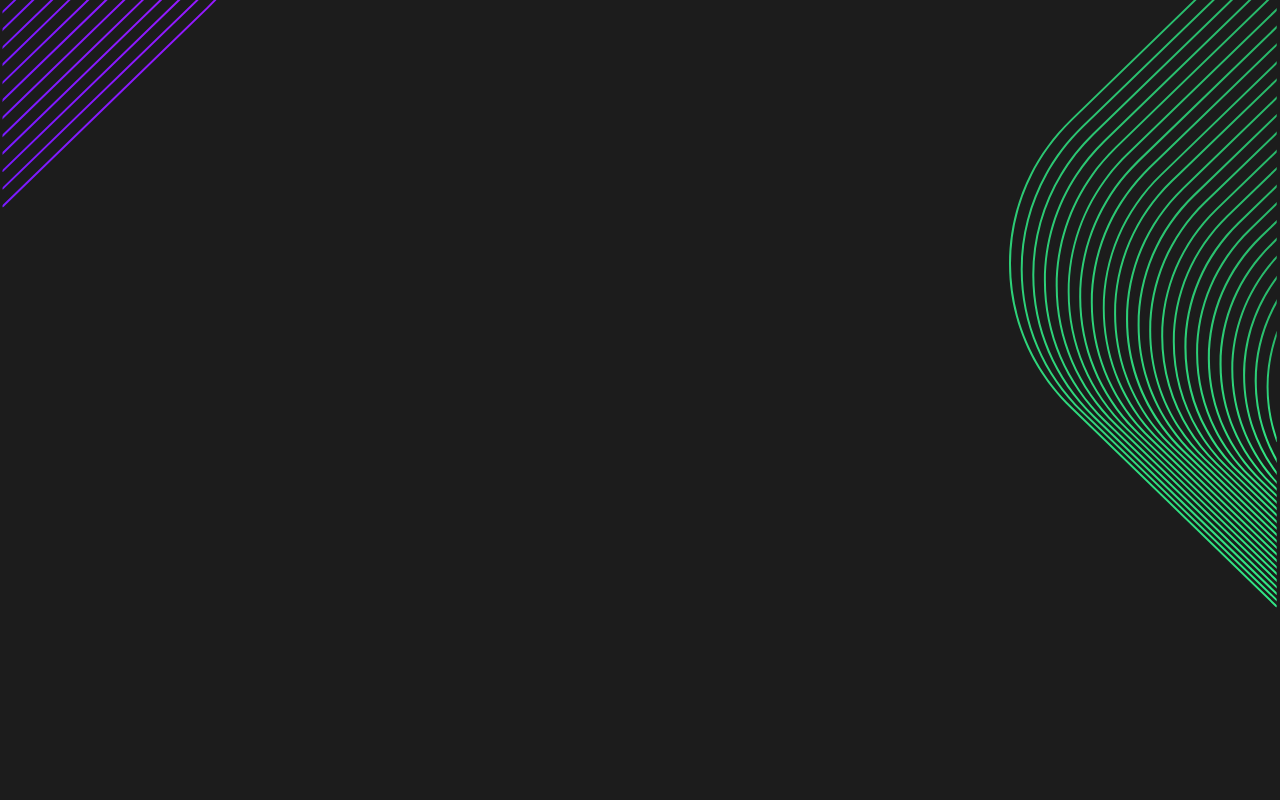
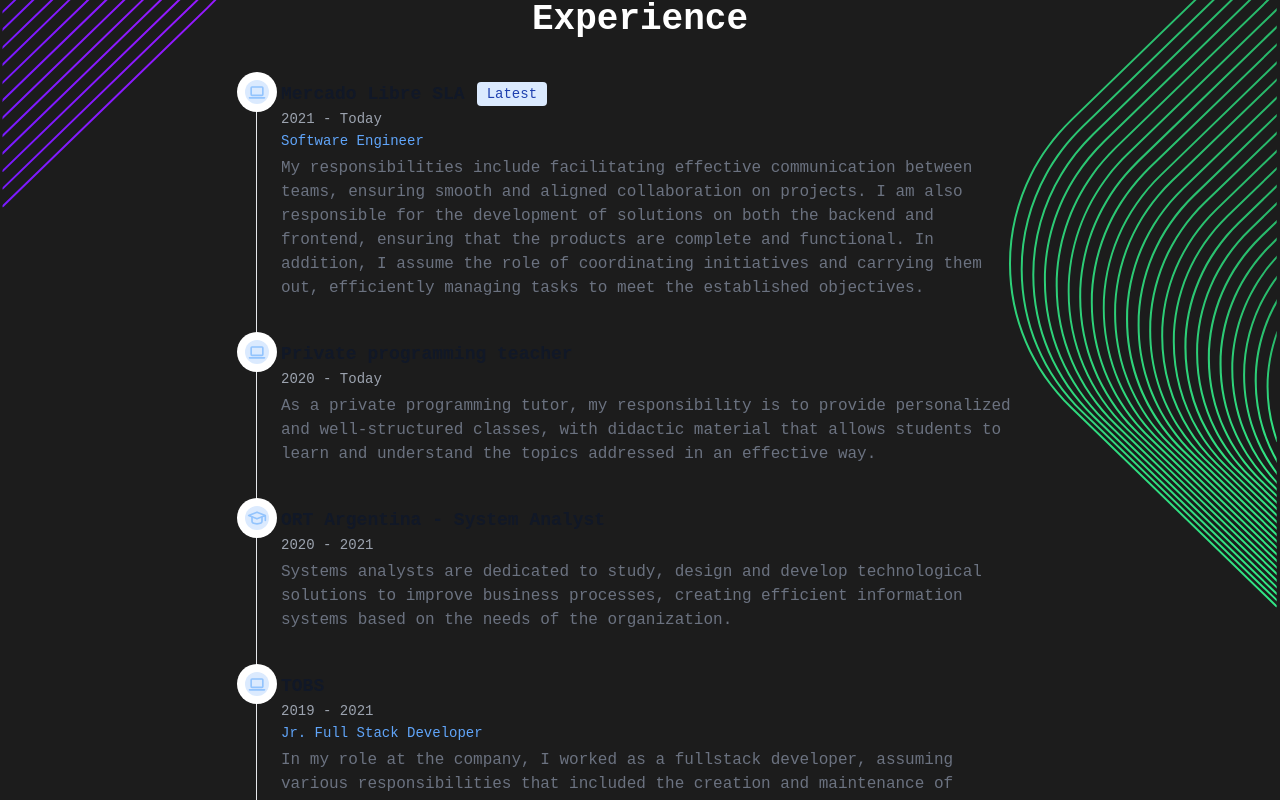
Before and after one commit to JorgeSerrano26/serranojorgev2, a Next.js app: page / in a window 1280 px wide. Shown: the part 880-1680 px from the top of the page. Built offline with nearby package versions, Linux system fonts and the light colour scheme.

Commit message:
experience

```diff
--- a/app/error.tsx
+++ b/app/error.tsx
@@ -5,6 +5,7 @@ type Props = {
 	error: Error;
 	reset: () => void;
 };
+
 export default function ErrorPage({ error, reset }: Props) {
 	useEffect(() => {
 		// Log the error to an error reporting service
--- a/app/page.tsx
+++ b/app/page.tsx
@@ -1,9 +1,17 @@
 import FloatingMenu from "@components/FloatingMenu/FloatingMenu";
 import ScrollIcon from "@components/ScrollIcon/ScrollIcon";
+import Timeline from "@components/Timeline/Timeline";
 import type { NextPage } from "next";
 import Image from "next/legacy/image";
+import ExperienceService from "services/ExperienceService";
 
-const Home: NextPage = () => {
+const getData = () => {
+	return ExperienceService.getExperience();
+};
+
+const Home: NextPage = async () => {
+	const dataExperience = await getData();
+
 	return (
 		<main>
 			<FloatingMenu
@@ -35,7 +43,7 @@ const Home: NextPage = () => {
 				</div>
 				<ScrollIcon className="top-[99%] translate-y-[-50%]" />
 			</div>
-			<div className="relative hidden md:block h-[1000px]">
+			<div className="relative hidden md:block">
 				<div className="absolute left-0 top-[-400px]">
 					<Image src="/home-purple.svg" priority width={271} height={688} />
 				</div>
@@ -43,6 +51,18 @@ const Home: NextPage = () => {
 					<Image src="/home-green.svg" width={271} priority height={688} />
 				</div>
 			</div>
+			{/* Experience */}
+			<section
+				id="experience"
+				className="w-[70%] md:w-60% max-w-screen-md m-auto pt-20 pb-20"
+			>
+				<div className="text-center">
+					<h1 className="inline-block z-1 relative text-4xl font-semibold mb-10 after:content-[''] after:w-full after:h-3 after:block after:absolute after:bg-fuchsia-500 after:top-[75%] after:z-[-1]">
+						Experience
+					</h1>
+				</div>
+				<Timeline items={dataExperience} />
+			</section>
 		</main>
 	);
 };
--- /dev/null
+++ b/components/Timeline/Timeline.tsx
@@ -0,0 +1,57 @@
+import { IconDeviceLaptop, IconSchool } from "@tabler/icons-react";
+import { Experience } from "services/ExperienceService";
+
+type TimelineProps = {
+	items: Experience[];
+};
+type TimeLineComponent = (props: TimelineProps) => JSX.Element;
+
+const Timeline: TimeLineComponent = ({ items }) => {
+	return (
+		<ol className="relative border-l border-gray-200 dark:border-gray-700">
+			{items.map((item, index) => {
+				const from = new Date(item.from);
+				const today = item.to === "today";
+				const to = today ? new Date() : new Date(item.to);
+				const isLatest = index === 0;
+				const isWork = item.type === "work";
+
+				return (
+					<li
+						key={`timeline-item-${index}`}
+						className="ml-6 [&:not(:last-child)]:mb-10"
+					>
+						<span className="absolute p-0.5 flex items-center justify-center w-6 h-6 bg-blue-100 rounded-full -left-3 ring-8 ring-white dark:ring-gray-900 dark:bg-blue-900">
+							{isWork ? (
+								<IconDeviceLaptop color="#93c4fd" />
+							) : (
+								<IconSchool color="#93c4fd" />
+							)}
+						</span>
+						<h3 className="flex items-center mb-1 text-lg font-semibold text-gray-900 dark:text-white">
+							{item.title}{" "}
+							{isLatest && (
+								<span className="bg-blue-100 text-blue-800 text-sm font-medium mr-2 px-2.5 py-0.5 rounded dark:bg-blue-900 dark:text-blue-300 ml-3">
+									Latest
+								</span>
+							)}
+						</h3>
+						<time className="block mb-2 text-sm font-normal leading-none text-gray-400 dark:text-gray-500">
+							{from.getFullYear()} - {today ? "Today" : to.getFullYear()}
+						</time>
+						{isWork && item.position && (
+							<p className="block mb-2 text-sm font-normal leading-none text-blue-400">
+								{item.position}
+							</p>
+						)}
+						<p className="mb-4 text-base font-normal text-gray-500 dark:text-gray-400">
+							{item.description}
+						</p>
+					</li>
+				);
+			})}
+		</ol>
+	);
+};
+
+export default Timeline;
--- a/package.json
+++ b/package.json
@@ -12,6 +12,7 @@
 		"@nextui-org/react": "^1.0.0-beta.13",
 		"@tabler/icons-react": "^2.26.0",
 		"classnames": "^2.3.2",
+		"date-fns": "^2.30.0",
 		"eslint-config-next": "^13.4.10",
 		"next": "^13.4.10",
 		"path": "^0.12.7",
@@ -23,6 +24,7 @@
 	"devDependencies": {
 		"@testing-library/jest-dom": "^5.17.0",
 		"@testing-library/react": "^14.0.0",
+		"@types/jest": "^29.5.3",
 		"@types/node": "20.4.2",
 		"@types/react": "18.2.15",
 		"@types/react-vertical-timeline-component": "^3.3.3",
--- a/rome.json
+++ b/rome.json
@@ -6,7 +6,10 @@
     "linter": {
         "enabled": true,
         "rules": {
-            "recommended": true
+            "recommended": true,
+            "a11y": {
+                "noSvgWithoutTitle": "warn"
+            }
         }
     },
     "formatter": {
--- a/services/ExperienceService.ts
+++ b/services/ExperienceService.ts
@@ -1,21 +1,22 @@
-import dataExperience from './data/experience.json';
-import dataProjects from './data/projects.json';
+import dataExperience from "./data/experience.json";
+import dataProjects from "./data/projects.json";
 
 export type Experience = {
-    title:       string;
+	title: string;
 	description: string;
-    type:        "work" | "school";
-    from:        string;
-    to:          string;
-}
+	type: "work" | "school";
+	from: string;
+	to: string | "today";
+	position?: string;
+};
 
 export type Project = {
-    title:       string;
-    image:       string;
+	title: string;
+	image: string;
 	description: string;
-    productive:  boolean;
-    altImg:      string;
-}
+	productive: boolean;
+	altImg: string;
+};
 
 class ExperienceService {
 	public static async getExperience(): Promise<Experience[]> {
--- a/services/data/experience.json
+++ b/services/data/experience.json
@@ -1,37 +1,46 @@
 [
     {
         "title": "Mercado Libre SLA",
-        "description": "Software Ingenier",
+        "description": "My responsibilities include facilitating effective communication between teams, ensuring smooth and aligned collaboration on projects. I am also responsible for the development of solutions on both the backend and frontend, ensuring that the products are complete and functional. In addition, I assume the role of coordinating initiatives and carrying them out, efficiently managing tasks to meet the established objectives.",
         "type": "work",
-        "from": "2021",
-        "to": "Current"
+        "from": "06-01-2021",
+        "to": "today",
+        "position": "Software Engineer"
     },
     {
-        "title": "ORT Argentina",
-        "description": "System Analyst",
+        "title": "Private programming teacher",
+        "description": "As a private programming tutor, my responsibility is to provide personalized and well-structured classes, with didactic material that allows students to learn and understand the topics addressed in an effective way. ",
+        "type": "work",
+        "from": "01-01-2020",
+        "to": "today"
+    },
+    {
+        "title": "ORT Argentina - System Analyst",
+        "description": "Systems analysts are dedicated to study, design and develop technological solutions to improve business processes, creating efficient information systems based on the needs of the organization.",
         "type": "school",
-        "from": "2020",
-        "to": "2021"
+        "from": "03-01-2020",
+        "to": "12-01-2021"
     },
     {
         "title": "TOBS",
-        "description": "System Analyst",
+        "description": "In my role at the company, I worked as a fullstack developer, assuming various responsibilities that included the creation and maintenance of services implemented in technologies such as PHP, HTML, CSS, React and Node.",
         "type": "work",
-        "from": "2019",
-        "to": "2021"
+        "from": "11-10-2019",
+        "to": "01-06-2021",
+        "position": "Jr. Full Stack Developer"
     },
     {
-        "title": "National Technological University",
-        "description": "System engineers",
+        "title": "National Technological University - Systems Engineering",
+        "description": "The Systems Engineering program focuses on the design, development and maintenance of computer systems. Systems engineers are experts in programming, databases, networks and computer security. Their objective is to create efficient technological solutions adapted to the needs of companies and organizations.",
         "type": "school",
-        "from": "2019",
-        "to": "2019"
+        "from": "03-01-2019",
+        "to": "06-01-2019"
     },
     {
         "title": "Technical school ORT",
         "description": "Technical baccalaureate with orientation in computer science and communications media, Computer Science",
         "type": "school",
-        "from": "2014",
-        "to": "2018"
+        "from": "01-01-2014",
+        "to": "12-31-2018"
     }
 ]
--- a/tailwind.config.js
+++ b/tailwind.config.js
@@ -12,6 +12,5 @@ module.exports = {
 			mono: ['"JetBrains Mono"', "monospace"],
 		},
 	},
-
 	plugins: [],
 };
```
Also changed, not shown: utils/calculateTimeOfExperience/calculateTimeOfExperience.ts (added, +26 -0 lines), utils/getTimeOfDay/getTimeOfDay.ts (added, +13 -0 lines), utils/isNight/index.ts (deleted, +0 -9 lines), 2 other files (tests, documents, lock files or other folders). Lines whose indentation alone changed are shown as unchanged.
